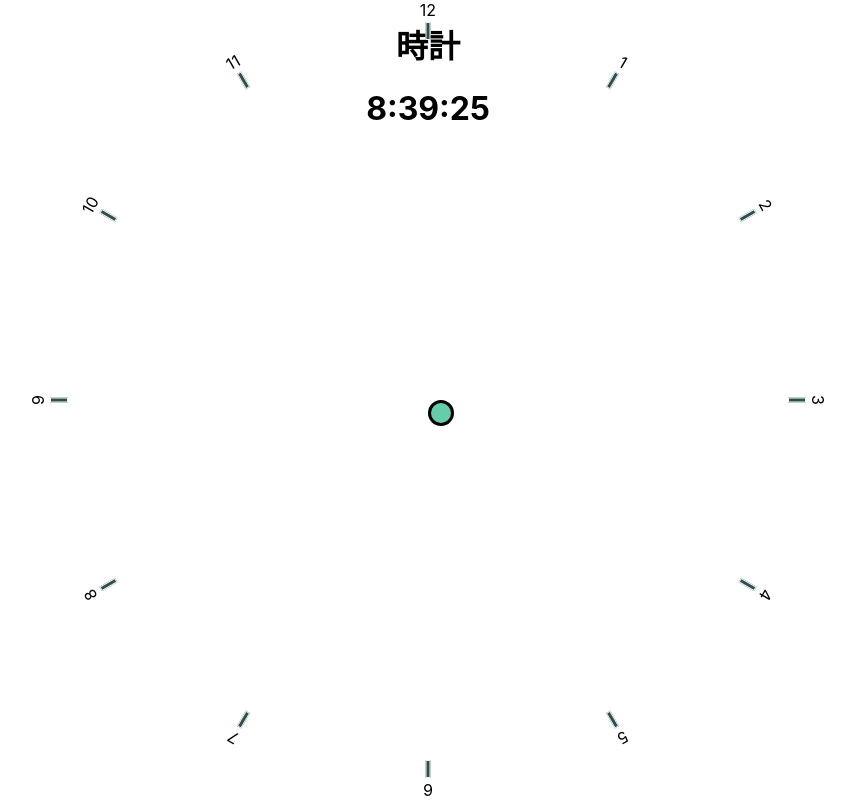
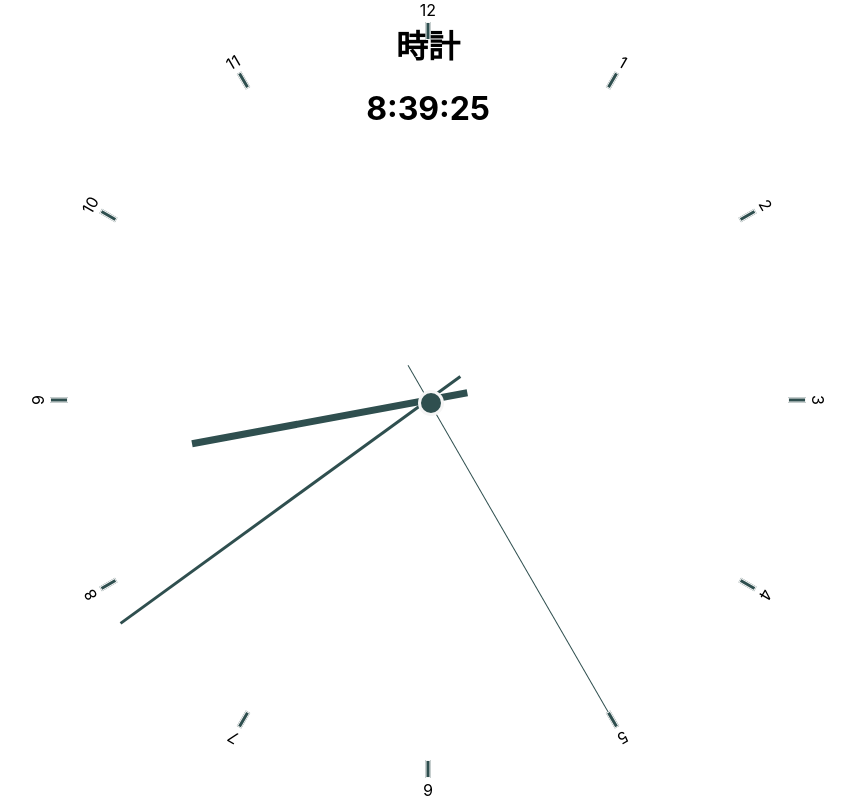
Before and after one commit to ann-kilzer/wadokei, a React (Create React App) app: page / in a window 1280 px wide. Shown: the whole page, without its empty margins (212-1067 px from the left). Built offline with nearby package versions, Linux system fonts and the light colour scheme.

Commit message:
add hands

```diff
--- a/src/App.css
+++ b/src/App.css
@@ -30,9 +30,32 @@
   bottom: 50%;
   left: 50%;
   right: 50%;
+}
+
+.middle_inner {
+  position: absolute;
+  left: -10px;
+  top: -10px;
+
   width: 20px;
   height: 20px;
   border-radius: 20px;
-  border: 3px solid black;
-  background-color: mediumaquamarine;
+  border: 3px solid whitesmoke;
+  background-color: darkslategray;
 }
+
+.outer_hand {
+  position: absolute;
+  top: 0;
+  bottom: 0;
+  left: 50%;
+  right: 50%;
+
+}
+
+.inner_hand {
+  position: absolute;
+  background-color:darkslategray;
+  border: 2px whitesmoke;
+  transform: translateX(-50%);
+}
--- /dev/null
+++ b/src/Hand.jsx
@@ -0,0 +1,44 @@
+import React from 'react';
+import PropTypes from 'prop-types';
+
+export default function Hand({
+  name,
+  angle,
+  length,
+  width,
+  oppositeLength,
+}) {
+  return (
+    <div
+      className={`outer_hand ${name}_hand`}
+      style={{
+        transform: `rotate(${angle}deg)`,
+      }}
+    >
+      <div
+        className={`inner_hand ${name}_hand`}
+        style={{
+          width: `${width}px`,
+          top: `${50 - (length / 2)}%`,
+          bottom: `${50 - (oppositeLength / 2)}%`,
+        }}
+      />
+    </div>
+  );
+}
+
+Hand.propTypes = {
+  name: PropTypes.string,
+  angle: PropTypes.number,
+  length: PropTypes.number,
+  width: PropTypes.number,
+  oppositeLength: PropTypes.number,
+};
+
+Hand.defaultProps = {
+  name: 'unknown',
+  angle: 0,
+  length: 95,
+  width: 3,
+  oppositeLength: 10,
+};
--- a/src/Tokei.jsx
+++ b/src/Tokei.jsx
@@ -1,6 +1,7 @@
 import React from 'react';
 import PropTypes from 'prop-types';
 import Tick from './Tick';
+import Hand from './Hand';
 
 export default function Tokei(props) {
   // This makes the hour ticks
@@ -24,6 +25,49 @@ export default function Tokei(props) {
   minute = minute < 10 ? `0${minute}` : minute;
   second = second < 10 ? `0${second}` : second;
 
+  function renderMiddle() {
+    return (
+      <div className="middle">
+        <div className="middle_inner" />
+      </div>
+    );
+  }
+
+  function renderHourHand() {
+    const angle = hour * 30 + (minute / 2);
+
+    return (
+      <Hand
+        name="hour"
+        length={60}
+        width={7}
+        angle={angle}
+      />
+    );
+  }
+
+  function renderMinuteHand() {
+    return (
+      <Hand
+        name="minute"
+        length={95}
+        width={3}
+        angle={minute * 6}
+      />
+    );
+  }
+
+  function renderSecondHand() {
+    return (
+      <Hand
+        name="second"
+        length={90}
+        width={1}
+        angle={second * 6}
+      />
+    );
+  }
+
   return (
     <>
       <h1>時計</h1>
@@ -34,8 +78,13 @@ export default function Tokei(props) {
         :
         {second}
       </h1>
-      <div className="middle" />
-      {renderHourTicksFn()}
+      <div className="tokei_face">
+        {renderHourTicksFn()}
+        {renderHourHand()}
+        {renderMinuteHand()}
+        {renderSecondHand()}
+        {renderMiddle()}
+      </div>
     </>
   );
 }
```
